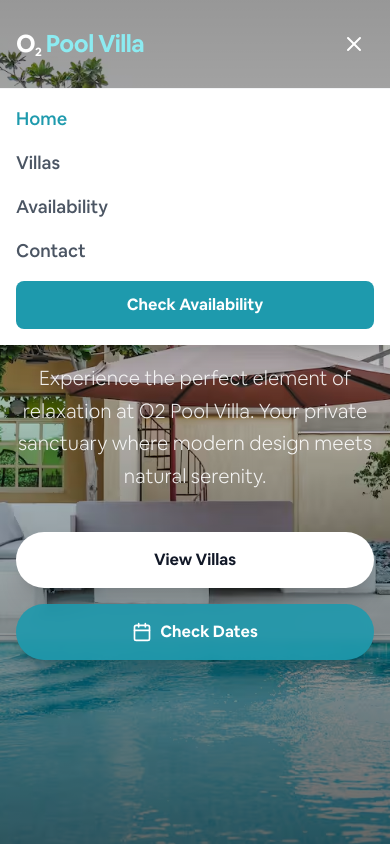
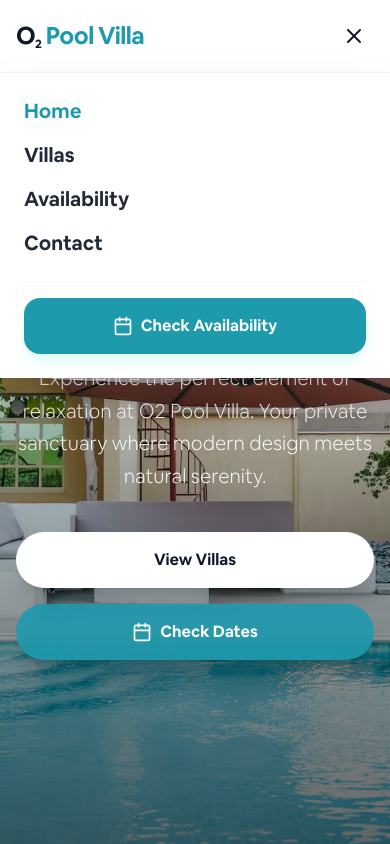
Before and after one commit to khalid-1/o2-Poll-Villa, a React (Vite) app: page / in a window 390 px wide. Both pictures are taken after a click on the button 354 px from the left and 44 px from the top of the page. Shown: the top 844 px of the page. Built offline with nearby package versions, Linux system fonts and the light colour scheme.

Commit message:
fix mobile menu design and contrast

```diff
--- a/src/App.jsx
+++ b/src/App.jsx
@@ -189,7 +189,7 @@ const MOCK_BOOKED_DATES = [
 const Navigation = ({ activeTab, setActiveTab, isScrolled }) => {
     const [isMobileMenuOpen, setIsMobileMenuOpen] = useState(false);
 
-    const isSolid = isScrolled || activeTab !== 'home';
+    const isSolid = isScrolled || activeTab !== 'home' || isMobileMenuOpen;
 
     return (
         <nav className={`fixed top-0 left-0 right-0 z-50 transition-all duration-300 ${isSolid ? 'bg-white shadow-md py-4'
@@ -233,21 +233,31 @@ const Navigation = ({ activeTab, setActiveTab, isScrolled }) => {
             {/* Mobile Menu Dropdown */}
             {isMobileMenuOpen && (
                 <div
-                    className="md:hidden absolute top-full left-0 right-0 bg-white shadow-xl border-t border-gray-100 py-4 px-4 flex flex-col space-y-4 animate-in slide-in-from-top-5">
+                    className="md:hidden absolute top-full left-0 right-0 bg-white shadow-2xl border-t border-gray-100 p-6 flex flex-col space-y-6 animate-in slide-in-from-top-5">
+                    <div className="flex flex-col space-y-4">
                         {['home', 'villas', 'availability', 'contact'].map((item) => (
                             <button key={item} onClick={() => {
                                 setActiveTab(item);
                                 setIsMobileMenuOpen(false);
                             }}
-                            className={`text-lg font-medium text-left capitalize ${activeTab === item ? 'text-cyan-600' :
-                                'text-gray-600'}`}
+                                className={`text-xl font-semibold text-left capitalize transition-colors ${activeTab === item ? 'text-cyan-600' :
+                                    'text-gray-800'}`}
                             >
                                 {item}
                             </button>
                         ))}
-                    <button className="bg-cyan-600 text-white py-3 rounded-lg font-bold w-full">
+                    </div>
+                    <div className="pt-4 border-t border-gray-100">
+                        <button
+                            onClick={() => {
+                                setActiveTab('availability');
+                                setIsMobileMenuOpen(false);
+                            }}
+                            className="bg-cyan-600 text-white py-4 rounded-2xl font-bold w-full shadow-lg shadow-cyan-100 flex items-center justify-center gap-2">
+                            <Calendar size={20} />
                             Check Availability
                         </button>
+                    </div>
                 </div>
             )}
         </nav>
```
Lines whose indentation alone changed are shown as unchanged.
